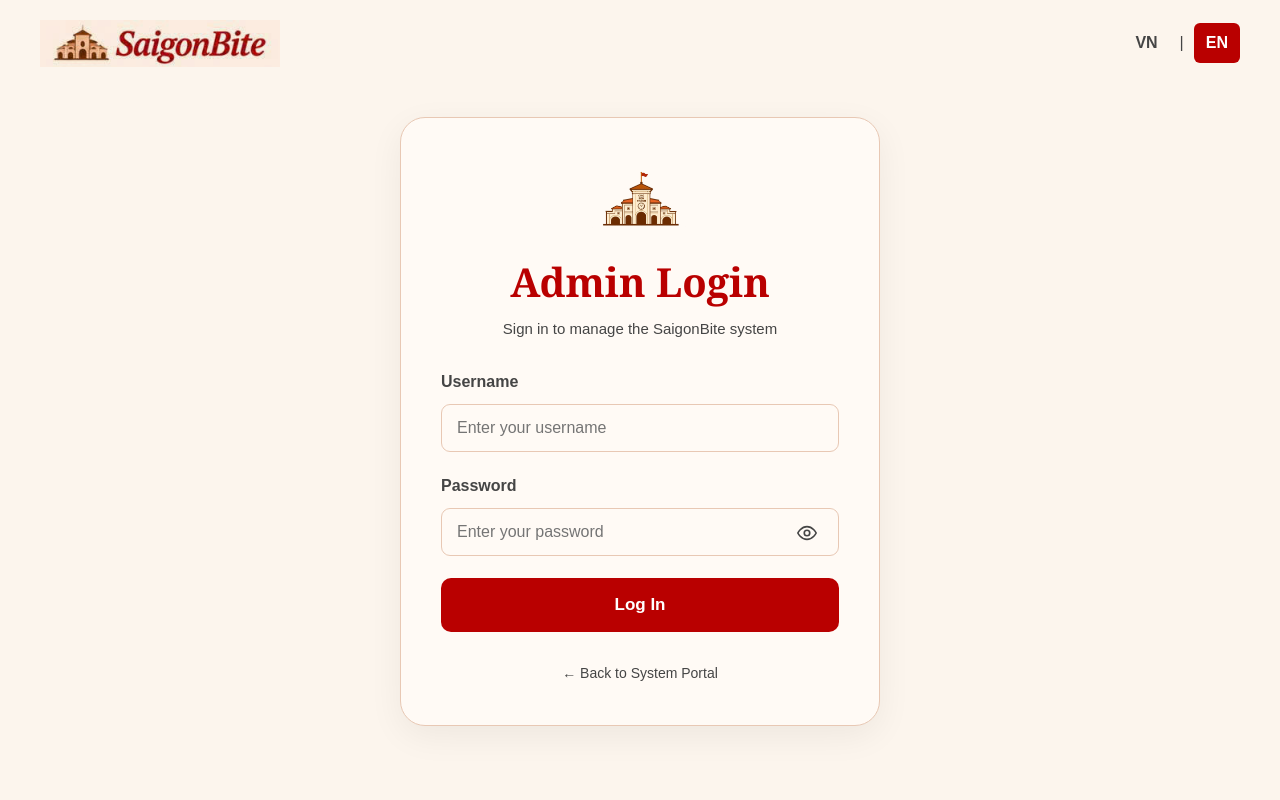
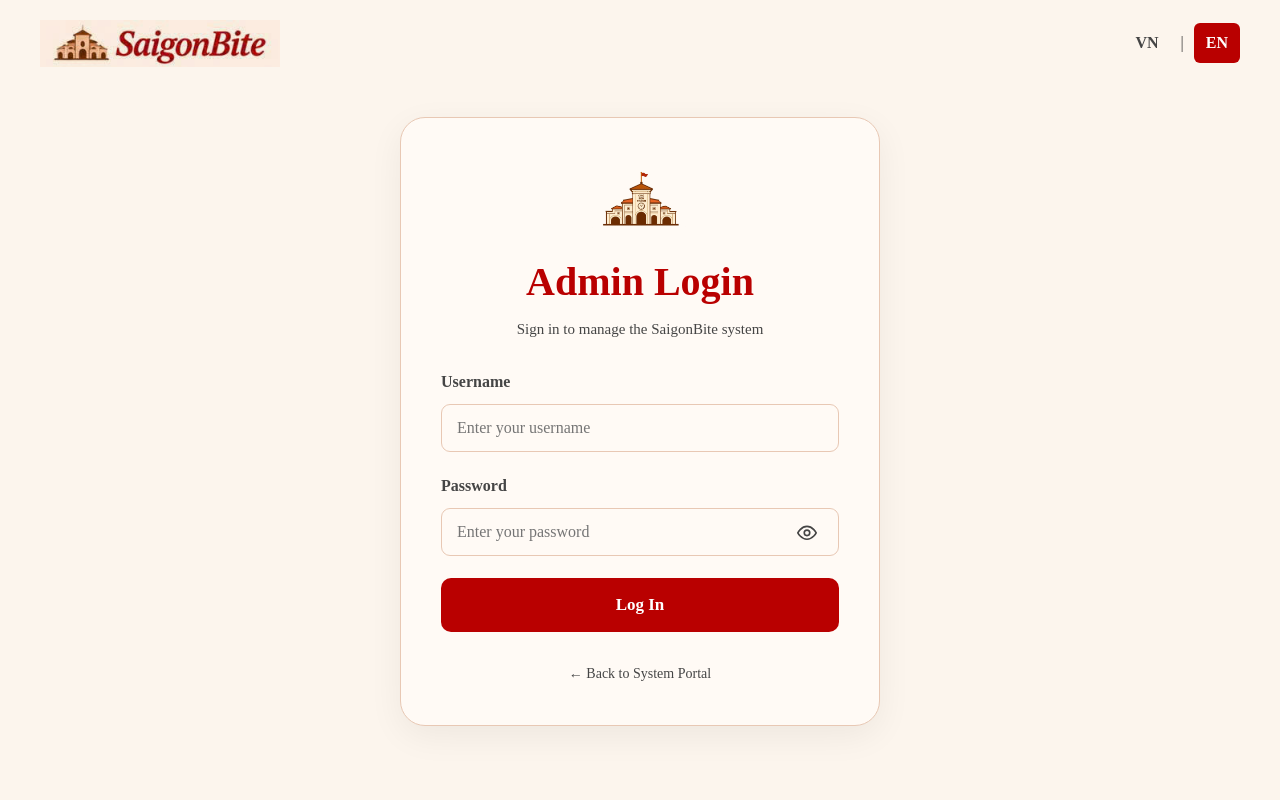
Before and after one commit to huynhngochien6210/SaigonBite, an ASP.NET Core app: page /Admin/Login in a window 1280 px wide. Run offline with ASP.NET Core 8, Linux system fonts and the light colour scheme.

Commit message:
Standardize UC-E typography using Times New Roman

```diff
--- a/Views/Shared/_AdminAuthLayout.cshtml
+++ b/Views/Shared/_AdminAuthLayout.cshtml
@@ -16,6 +16,9 @@
 
     <link rel="stylesheet" href="/css/theme.css">
     <link rel="stylesheet" href="/css/admin.css">
+    <link rel="stylesheet"
+      href="~/css/typography.css"
+      asp-append-version="true" />
 </head>
 
 <body>
--- a/Views/Shared/_AuthLayout.cshtml
+++ b/Views/Shared/_AuthLayout.cshtml
@@ -21,6 +21,9 @@
     <link rel="stylesheet" href="/css/register.css">
     <link rel="stylesheet" href="/css/verification.css">
     <link rel="stylesheet" href="/css/forgot-password.css">
+    <link rel="stylesheet"
+      href="~/css/typography.css"
+      asp-append-version="true" />
 </head>
 
 <body data-title-key="@ViewData["TitleKey"]">
--- a/Views/Shared/_CustomerLayout.cshtml
+++ b/Views/Shared/_CustomerLayout.cshtml
@@ -3,6 +3,7 @@
 
 <head>
     <meta charset="utf-8">
+
     <meta name="viewport"
           content="width=device-width, initial-scale=1.0">
 
@@ -28,6 +29,11 @@
     <link rel="stylesheet"
           href="~/css/profile.css"
           asp-append-version="true" />
+
+    <link rel="stylesheet"
+          href="~/css/typography.css"
+          asp-append-version="true" />
+
 </head>
 
 <body class="customer-body">
--- /dev/null
+++ b/wwwroot/css/typography.css
@@ -0,0 +1,99 @@
+/* ==========================================
+   SAIGONBITE - UC-E GLOBAL TYPOGRAPHY
+   Font: Times New Roman
+   ========================================== */
+
+:root {
+    --bs-font-sans-serif: "Times New Roman", Times, serif;
+    --bs-body-font-family: "Times New Roman", Times, serif;
+}
+
+/* Global typography */
+html,
+body {
+    font-family: "Times New Roman", Times, serif !important;
+}
+
+/* Headings */
+h1,
+h2,
+h3,
+h4,
+h5,
+h6 {
+    font-family: "Times New Roman", Times, serif !important;
+}
+
+/* Text content */
+div,
+p,
+span,
+a,
+label,
+strong,
+b,
+small,
+em,
+ul,
+ol,
+li {
+    font-family: "Times New Roman", Times, serif !important;
+}
+
+/* Form elements */
+button,
+input,
+select,
+textarea,
+option,
+.form-control,
+.form-select,
+.form-label,
+.form-check-label {
+    font-family: "Times New Roman", Times, serif !important;
+}
+
+/* Placeholder */
+input::placeholder,
+textarea::placeholder {
+    font-family: "Times New Roman", Times, serif !important;
+}
+
+/* Tables */
+table,
+thead,
+tbody,
+tfoot,
+tr,
+th,
+td {
+    font-family: "Times New Roman", Times, serif !important;
+}
+
+/* Bootstrap components */
+.btn,
+.nav-link,
+.navbar,
+.dropdown-menu,
+.dropdown-item,
+.card,
+.card-title,
+.card-text,
+.modal,
+.modal-title,
+.modal-body,
+.modal-footer,
+.alert,
+.badge,
+.tooltip,
+.popover {
+    font-family: "Times New Roman", Times, serif !important;
+}
+
+/* Validation messages */
+.field-validation-error,
+.validation-summary-errors,
+.text-danger,
+.invalid-feedback {
+    font-family: "Times New Roman", Times, serif !important;
+}
```
Lines whose indentation alone changed are shown as unchanged.
